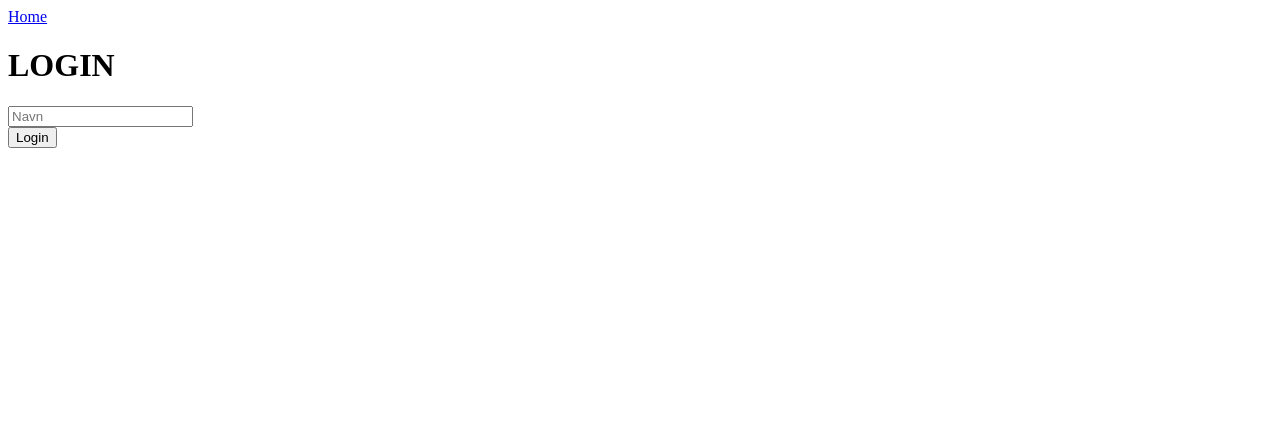
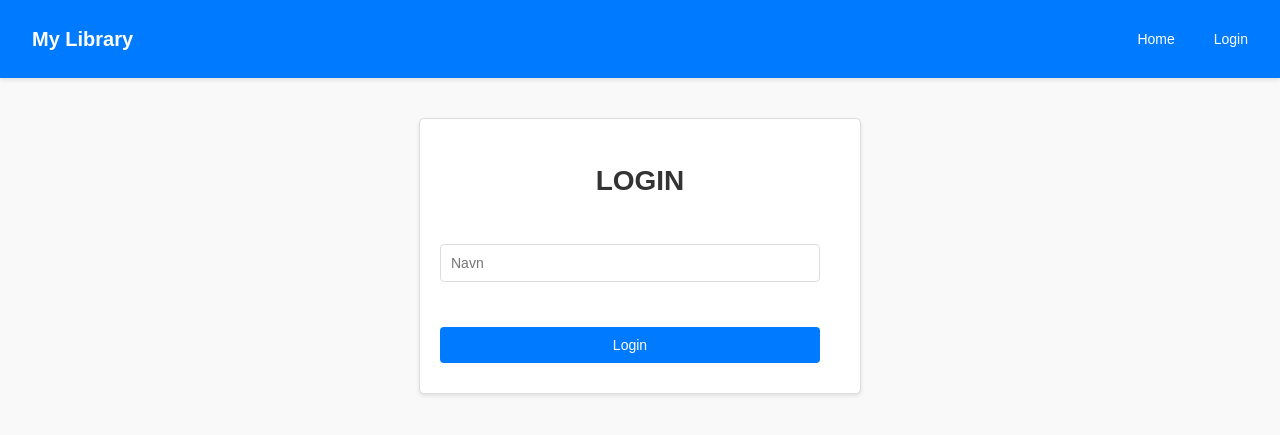
Before and after one commit to aknea001/utlansystemBibliotek, a Flask app: page /login in a window 1280 px wide. Shown: the top 435 px of the page. Run offline with Flask 3, Linux system fonts and the light colour scheme.

Commit message:
la til styling fra chatgpt

```diff
--- a/bookInfoWeb/templates/index.html
+++ b/bookInfoWeb/templates/index.html
@@ -3,6 +3,7 @@
 <head>
     <meta charset="UTF-8">
     <meta name="viewport" content="width=device-width, initial-scale=1.0">
+    <link rel="stylesheet" href="/static/styles.css">
     <title>Document</title>
 </head>
 <body>
--- /dev/null
+++ b/utlanWeb/static/styles.css
@@ -0,0 +1,193 @@
+/* General Reset */
+body, h1, h3, p, a, input, button {
+    margin: 0;
+    padding: 0;
+    box-sizing: border-box;
+    font-family: 'Arial', sans-serif;
+}
+
+/* Body Styling */
+body {
+    background-color: #f9f9f9;
+    color: #333;
+    line-height: 1.6;
+    margin: 0;
+    padding: 0;
+}
+
+/* Header */
+header {
+    background-color: #007BFF;
+    color: white;
+    padding: 15px 20px;
+    display: flex;
+    justify-content: space-between;
+    align-items: center;
+    box-shadow: 0 2px 4px rgba(0, 0, 0, 0.1);
+}
+
+header .logo {
+    font-size: 20px;
+    font-weight: bold;
+}
+
+header nav {
+    display: flex;
+    gap: 15px;
+}
+
+header a {
+    color: white;
+    text-decoration: none;
+    font-size: 14px;
+    padding: 8px 12px;
+    border-radius: 4px;
+    transition: background-color 0.3s ease;
+}
+
+header a:hover {
+    background-color: #0056b3;
+}
+
+/* Main Content */
+main {
+    padding: 20px;
+}
+
+h1, h3 {
+    margin-bottom: 15px;
+    color: #444;
+}
+
+/* Forms */
+form {
+    background: #ffffff;
+    border: 1px solid #ddd;
+    padding: 20px;
+    border-radius: 5px;
+    box-shadow: 0 2px 4px rgba(0, 0, 0, 0.1);
+    max-width: 400px;
+    margin: 20px auto;
+}
+
+/* Heading Styling */
+h1 {
+    margin-top: 20px; /* Add space below the header */
+    margin-bottom: 15px;
+    font-size: 28px;
+    text-align: center;
+    color: #333;
+}
+
+/* Adjustments for Form Pages */
+form h1 {
+    margin-bottom: 40px; /* Additional space for standalone pages */
+}
+
+input[type="text"], input[type="password"], input[type="submit"] {
+    display: block;
+    width: calc(100% - 20px);
+    margin: 10px 0;
+    padding: 10px;
+    border: 1px solid #ddd;
+    border-radius: 4px;
+    font-size: 14px;
+}
+
+input[type="submit"] {
+    background-color: #007BFF;
+    color: white;
+    cursor: pointer;
+    border: none;
+    transition: background-color 0.3s ease;
+}
+
+input[type="submit"]:hover {
+    background-color: #0056b3;
+}
+
+/* Pages Layout */
+.container {
+    width: 90%;
+    max-width: 1200px;
+    margin: 0 auto;
+}
+
+.flex-row {
+    display: flex;
+    flex-direction: row;
+    gap: 20px;
+    flex-wrap: wrap;
+}
+
+.flex-column {
+    display: flex;
+    flex-direction: column;
+    align-items: center;
+}
+
+.flex-column img {
+    max-width: 200px;
+    border-radius: 5px;
+    margin-top: 10px;
+}
+
+/* Profile Page */
+.profile {
+    text-align: center;
+}
+
+.profile .books {
+    display: flex;
+    flex-wrap: wrap;
+    justify-content: center;
+    gap: 20px;
+}
+
+.profile .book {
+    background: white;
+    border: 1px solid #ddd;
+    padding: 15px;
+    border-radius: 5px;
+    box-shadow: 0 2px 4px rgba(0, 0, 0, 0.1);
+    text-align: center;
+    width: 200px;
+}
+
+.profile .book img {
+    max-width: 100%;
+    border-radius: 4px;
+    margin-bottom: 10px;
+}
+
+.profile .book p {
+    font-size: 14px;
+    color: #555;
+}
+
+/* Responsive Design */
+@media (max-width: 768px) {
+    header {
+        flex-direction: column;
+        align-items: flex-start;
+    }
+
+    header nav {
+        flex-direction: column;
+        gap: 10px;
+        margin-top: 10px;
+    }
+
+    .flex-row {
+        flex-direction: column;
+    }
+
+    form {
+        width: 100%;
+        padding: 15px;
+    }
+
+    .profile .book {
+        width: 100%;
+    }
+}
--- a/utlanWeb/templates/login.html
+++ b/utlanWeb/templates/login.html
@@ -3,12 +3,25 @@
 <head>
     <meta charset="UTF-8">
     <meta name="viewport" content="width=device-width, initial-scale=1.0">
+    <link rel="stylesheet" href="/static/styles.css">
     <title>Document</title>
 </head>
+<header>
+    <a href="/" class="logo">My Library</a>
+    <nav>
+        <a href="/">Home</a>
+        {% if "elevID" in session %}
+            <a href="/profile">Profil</a>
+            <a href="/logout">Log ut</a>
+        {% else %}
+            <a href="/login">Login</a>
+        {% endif %}
+    </nav>
+</header>
+<main>
 <body>
-    <a href="/">Home</a>
-    <h1>LOGIN</h1>
     <form action="/login" method="POST">
+        <h1>LOGIN</h1>
         {% if "registrert" not in session %}
             <input placeholder="Navn" type="text" name="navn" id="navn" list="dataL" required><br>
         {% else %}
@@ -22,5 +35,6 @@
     <datalist id="dataL"></datalist>
 
     <script src="/static/index.js"></script>
+</main>
 </body>
 </html>
```
Also changed, not shown: bookInfoWeb/static/styles.css (added, +88 -0 lines), utlanWeb/templates/elevPage.html (+15 -1 lines), utlanWeb/templates/index.html (+16 -3 lines), utlanWeb/templates/register.html (+16 -2 lines).
